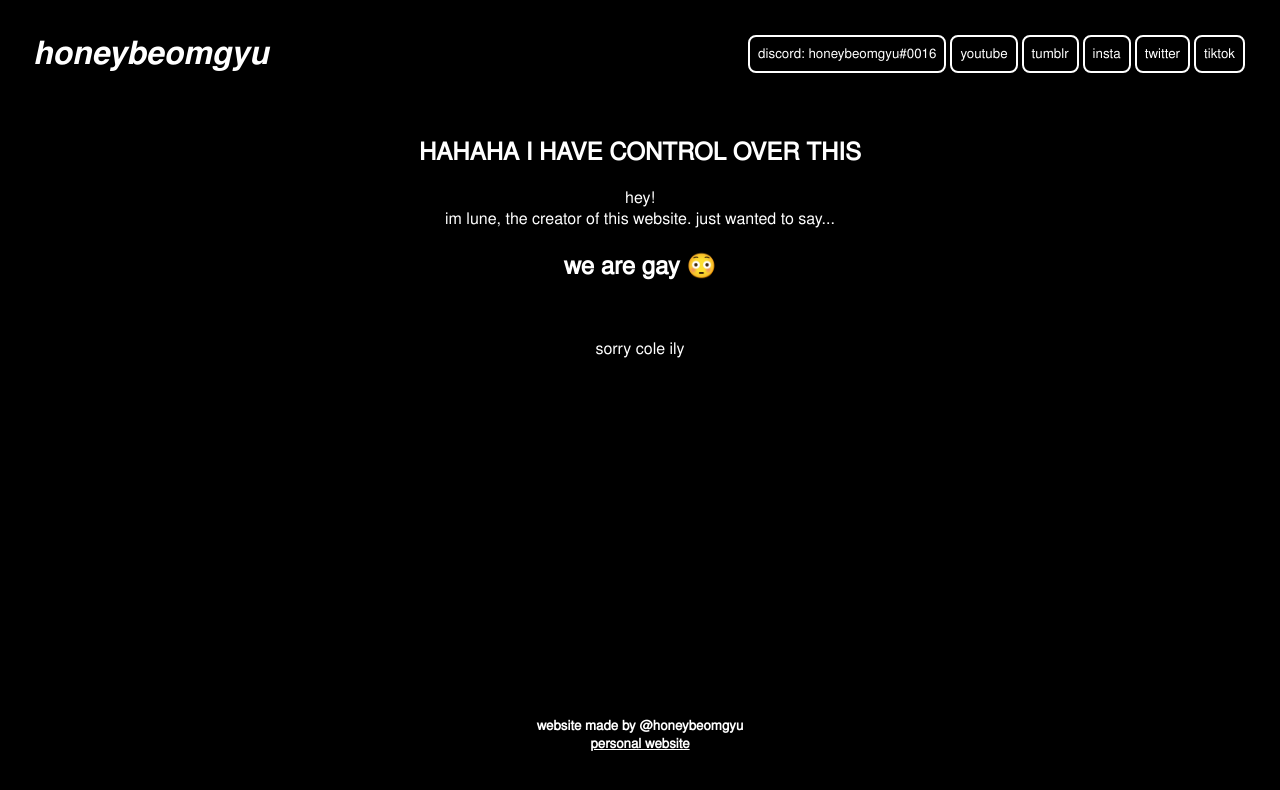
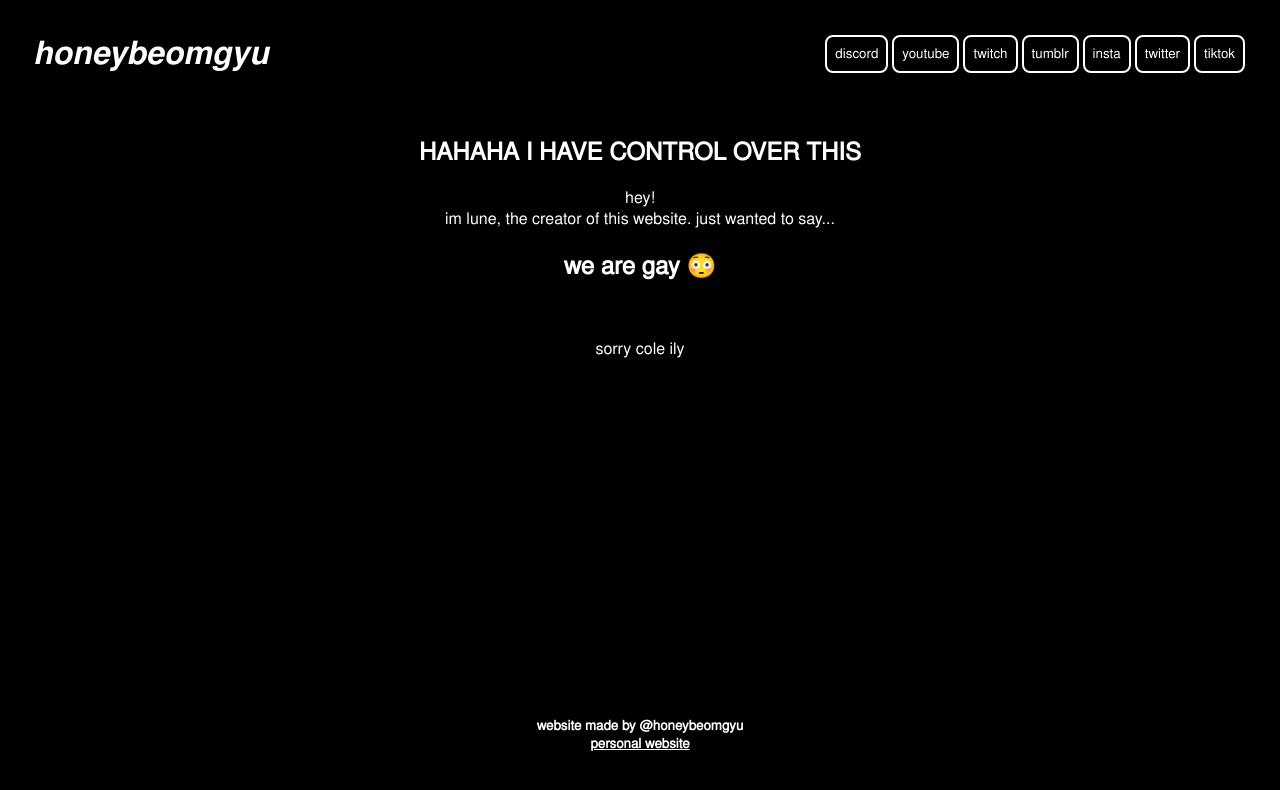
Before and after one commit to honeybeomgyu/m1kuqt.github.io, a plain HTML site: page lune-lol.html in a window 1280 px wide. Drawn offline with Linux system fonts and the light colour scheme.

Commit message:
Minor bug fixes

```diff
--- a/lune-lol.html
+++ b/lune-lol.html
@@ -8,15 +8,14 @@
     </head>
     <body>
         <div class="header">
-            <div class="header">
             <h1>honeybeomgyu</h1>
             <button onclick="window.location.href='https://tiktok.com/@honeybeomgyu'">tiktok</button>
             <button onclick="window.location.href='https://twitter.com/honeybeomgyu_'">twitter</button>
             <button onclick="window.location.href='https://instagram.com/honeybeomgyu_'">insta</button>
             <button onclick="window.location.href='https://honey-beomgyu.tumblr.com'">tumblr</button>
+            <button onclick="window.location.href='https://twitch.tv/honeybeomgyu'">twitch</button>
             <button onclick="window.location.href='https://www.youtube.com/channel/UCmC78xtehe6Xx1T1nVQq7Bg'">youtube</button>
-            <button>discord: honeybeomgyu#0016</button>
-        </div>
+            <button onclick="window.location.href='discord.html'">discord</button>
         </div>
         <h3>secret text lol</h3>
         <br>
```
